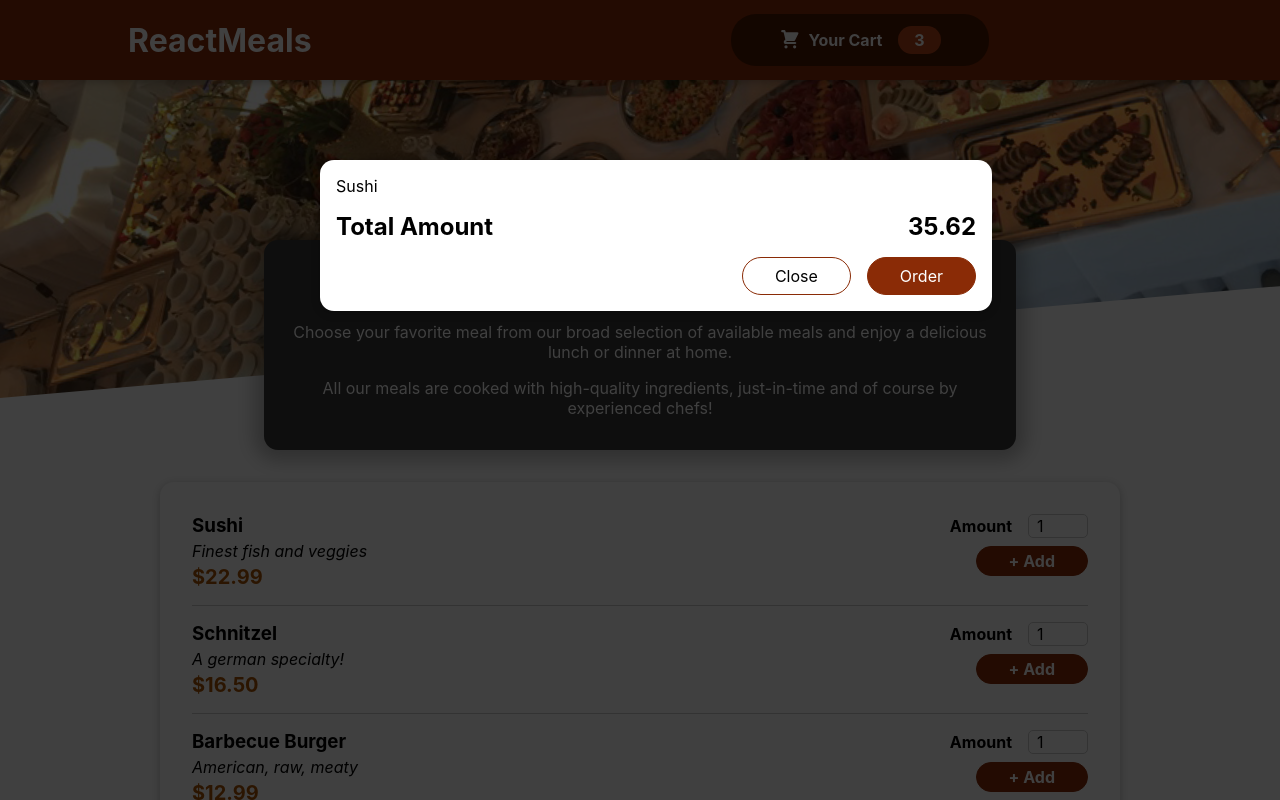
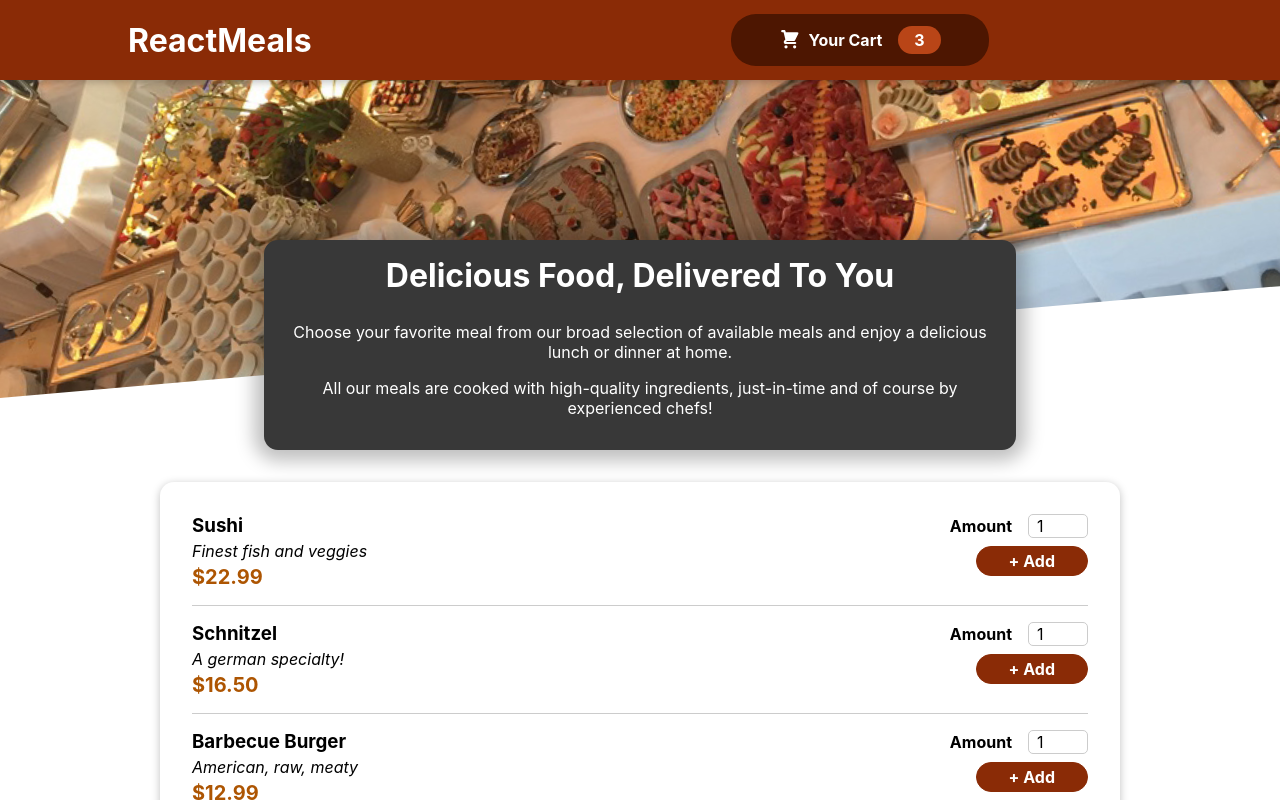
Before and after one commit to TadurShilpa/Resturant_project, a React (Create React App) app: page / in a window 1280 px wide. Shown: the top 800 px of the page. Built offline with nearby package versions, Linux system fonts and the light colour scheme.

Commit message:
Task6_CartO_Open_Close

```diff
--- a/src/App.js
+++ b/src/App.js
@@ -1,13 +1,23 @@
-import React from "react";
+import React, { useState } from "react";
 import Header from "./components/Layout/Header";
 import Meals from "./components/Meals/Meals";
 import Cart from "./components/Cart/Cart";
 
 const App = () => {
+  const [cartIsShown, setCartIsShown] = useState(false);
+
+  const showCartHandler = () => {
+    setCartIsShown(true);
+  };
+
+  const hideCartHandler = () => {
+    setCartIsShown(false);
+  };
+
   return (
     <React.Fragment>
-      <Cart />
-      <Header />
+      {cartIsShown && <Cart onClose={hideCartHandler} />}
+      <Header onShowCart={showCartHandler} />
       <main>
         <Meals />
       </main>
--- a/src/components/Cart/Cart.js
+++ b/src/components/Cart/Cart.js
@@ -11,7 +11,7 @@ const Cart = (props) => {
     </ul>
   );
   return (
-    <Modal>
+    <Modal onClose={props.onClose}>
       <div>
         {cartItems}
         <div className={classes.total}>
@@ -19,7 +19,9 @@ const Cart = (props) => {
           <span>35.62</span>
         </div>
         <div className={classes.actions}>
-          <button className={classes["button-alt"]}>Close</button>
+          <button className={classes["button-alt"]} onClick={props.onClose}>
+            Close
+          </button>
           <button className={classes.button}>Order</button>
         </div>
       </div>
--- a/src/components/Layout/Header.js
+++ b/src/components/Layout/Header.js
@@ -7,7 +7,7 @@ const Header = (props) => {
     <React.Fragment>
       <header className={classes.header}>
         <h1>ReactMeals</h1>
-        <HeaderCartButton />
+        <HeaderCartButton onClick={props.onShowCart} />
       </header>
       <div className={classes["main-image"]}>
         <img src={mealsImage} alt="A table full of delicious food" />
--- a/src/components/Layout/HeaderCartButton.js
+++ b/src/components/Layout/HeaderCartButton.js
@@ -3,7 +3,7 @@ import CartIcon from "../Cart/CartIcon";
 import classes from "./HeaderCartButton.module.css";
 const HeaderCartButton = (props) => {
   return (
-    <button className={classes.button}>
+    <button className={classes.button} onClick={props.onClick}>
       <span className={classes.icon}>
         <CartIcon />
       </span>
--- a/src/components/UI/Modal.js
+++ b/src/components/UI/Modal.js
@@ -3,7 +3,7 @@ import classes from "./Modal.module.css";
 import ReactDOM from "react-dom";
 
 const Backdrop = (props) => {
-  return <div className={classes.backdrop} />;
+  return <div className={classes.backdrop} onClick={props.onClose} />;
 };
 
 const ModalOverlay = (props) => {
@@ -15,10 +15,14 @@ const ModalOverlay = (props) => {
 };
 
 const portalElement = document.getElementById("overlays");
+
 const Modal = (props) => {
   return (
     <React.Fragment>
-      {ReactDOM.createPortal(<Backdrop />, portalElement)}
+      {ReactDOM.createPortal(
+        <Backdrop onClose={props.onClose} />,
+        portalElement
+      )}
       {ReactDOM.createPortal(
         <ModalOverlay>{props.children}</ModalOverlay>,
         portalElement
```
